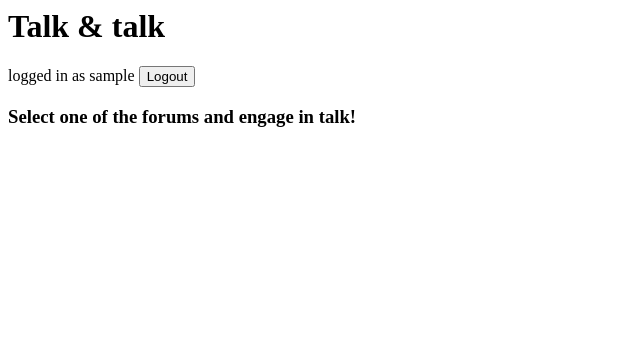
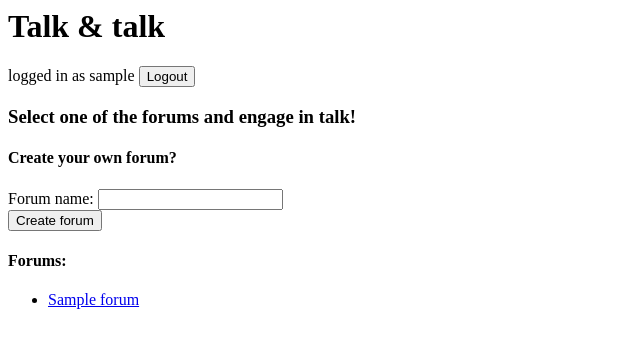
Before and after one commit to Yytsi/tsoha-talk, a Flask app: template templates/index.html in a window 1280 px wide. Shown: the top 348 px of the page, without its empty margins (0-640 px from the left). Run offline with Flask 3, Linux system fonts and the light colour scheme; the template is opened without the code that fills it: most values are stand-ins (such as "Sample title", 1, 10 or a date in 2020).

Commit message:
forums but no threads

```diff
--- a/app.py
+++ b/app.py
@@ -23,7 +23,28 @@ def index():
     user = db.session.execute(text("SELECT username FROM users WHERE id = :id"), {"id": session["user_id"]}).fetchone()
     if user is None:
         return redirect("/login")
-    return render_template("index.html", username=user[0])
+
+    # display all forums visible to this user
+    # i.e. all forums that are public, or that the user has access to
+
+    forums = db.session.execute(text("SELECT * FROM forums")).fetchall()
+
+    return render_template("index.html", username=user[0], forums=(forums or []))
+
+@app.route("/create_forum", methods=["POST"])
+def create_forum():
+    forum_name = request.form["forum_name"]
+    if not forum_name or len(forum_name) > 40:
+        return render_template("error.html", message="Forum name too long or empty.")
+    try:
+        db.session.execute(text("INSERT INTO forums (name) VALUES (:name)"), {"name": forum_name})
+        db.session.commit()
+    except Exception as e:
+        with open("error_log.txt", "a") as log_file:
+            log_file.write(f"Failed to create forum {forum_name}: {e}\n")
+        return render_template("error.html", message="Failed to create forum.")
+    return redirect("/")
+
 
 @app.route("/login", methods=["GET", "POST"])
 def login():
@@ -70,3 +91,11 @@ def register():
             return render_template("error.html", message="Registration failed. Username might be taken, or another error occurred.")
 
         return redirect("/login")
+
+@app.route("/forum/<int:forum_id>", methods=["GET"])
+def forum(forum_id):
+    forum = db.session.execute(text("SELECT * FROM forums WHERE id = :id"), {"id": forum_id}).fetchone()
+    if forum is None:
+        return render_template("error.html", message="Forum not found. Are you sure it exists?")
+
+    return render_template("forum.html", forum_name=forum[1])
--- a/templates/index.html
+++ b/templates/index.html
@@ -5,3 +5,19 @@
 </form>
 
 <h3>Select one of the forums and engage in talk!</h3>
+
+<h4>Create your own forum?</h4>
+<form action="/create_forum" method="post">
+  <div>
+    <label>Forum name:</label>
+    <input type="text" name="forum_name">
+  </div>
+  <button type="submit">Create forum</button>
+</form>
+
+<h4>Forums:</h4>
+<ul>
+  {% for forum in forums %}
+    <li><a href="/forum/{{forum.id}}">{{forum.name}}</a></li>
+  {% endfor %}
+</ul>
```
Also changed, not shown: templates/forum.html (added, +12 -0 lines).
